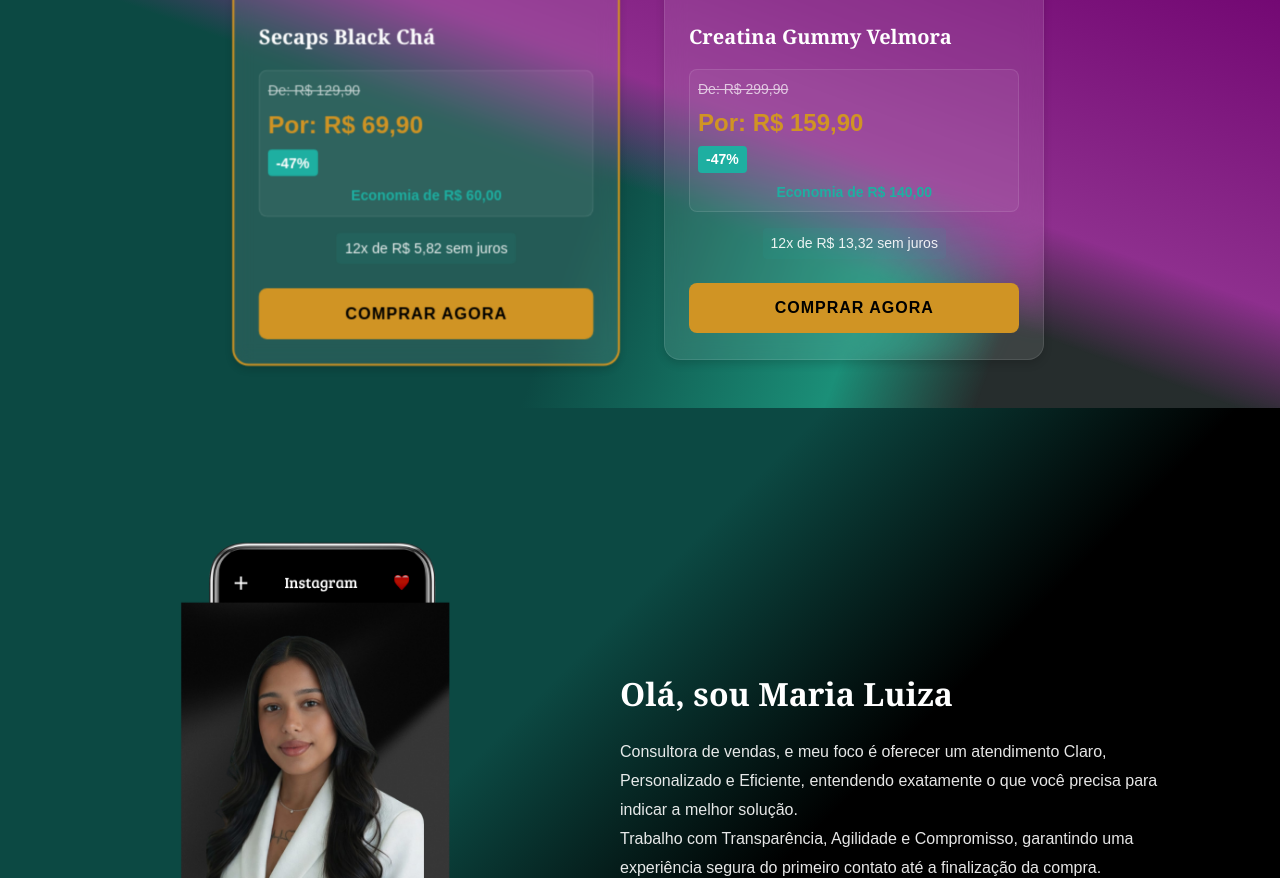
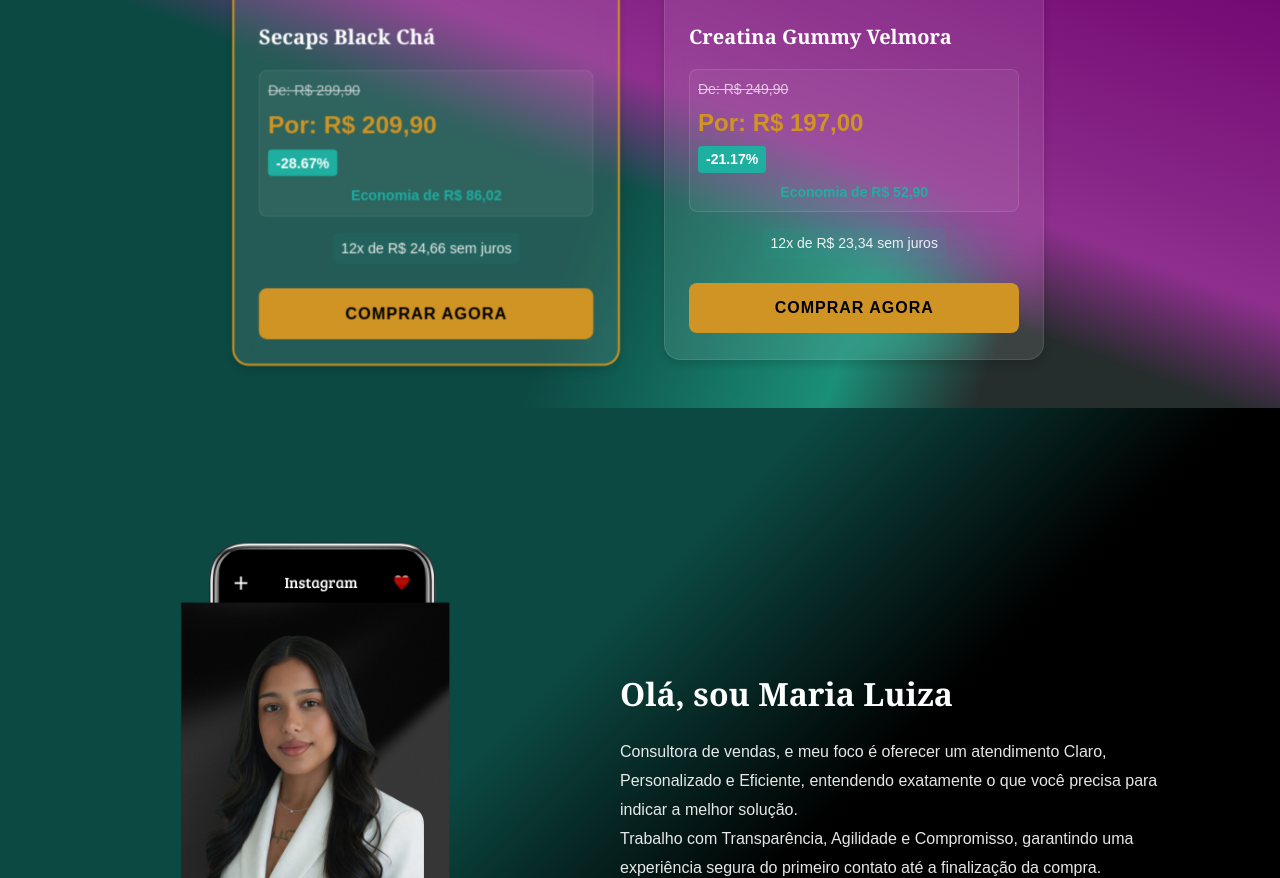
Before and after one commit to Will-Miranda/Maria-Consultora, a plain HTML site: page index.html in a window 1280 px wide. Shown: the part 1987-2865 px from the top of the page. Drawn offline with Linux system fonts and the light colour scheme.

Commit message:
Primeiro commit - Maria-Consultora

```diff
--- a/app.js
+++ b/app.js
@@ -27,15 +27,15 @@ const APP_DATA = {
                 "✨ Sabor agradável, fórmula segura, adoçado com sucralose e garantia de 90 dias."
             ],
             destaque: true,
-            preco: 69.90,
-            precoOriginal: 129.90,
+            preco: 209.90,
+            precoOriginal: 299.90,
             parcelamento: {
                 vezes: 12,
-                valorParcela: 5.82
+                valorParcela: 24.66
             },
             desconto: {
-                percentual: 47,
-                economia: 60.00
+                percentual: 28.67,
+                economia: 86.02
             },
             link: "#comprar"
         },
@@ -57,15 +57,15 @@ const APP_DATA = {
                 "👉 Indicada para homens e mulheres a partir de 18 anos que desejam evoluir nos treinos, ganhar massa magra, reduzir a fadiga e manter energia ao longo do dia."
             ],
             destaque: false,
-            preco: 159.90,
-            precoOriginal: 299.90,
+            preco: 197.00,
+            precoOriginal: 249.90,
             parcelamento: {
                 vezes: 12,
-                valorParcela: 13.32
+                valorParcela: 23.34
             },
             desconto: {
-                percentual: 47,
-                economia: 140.00
+                percentual: 21.17,
+                economia: 52.90
             },
             link: "#comprar"
         }
--- a/index.html
+++ b/index.html
@@ -104,7 +104,7 @@
             <a href="https://wa.me/5527996700465" target="_blank" class="footer__social-link" aria-label="WhatsApp">
                 <i class="fab fa-whatsapp"></i>
             </a>
-            <a href="https://instagram.com/mariaconsultorav" target="_blank" class="footer__social-link" aria-label="Instagram">
+            <a href="https://www.instagram.com/marialuizavieir.a/?hl=pt-br" target="_blank" class="footer__social-link" aria-label="Instagram">
                 <i class="fab fa-instagram"></i>
             </a>
         </div>
```
